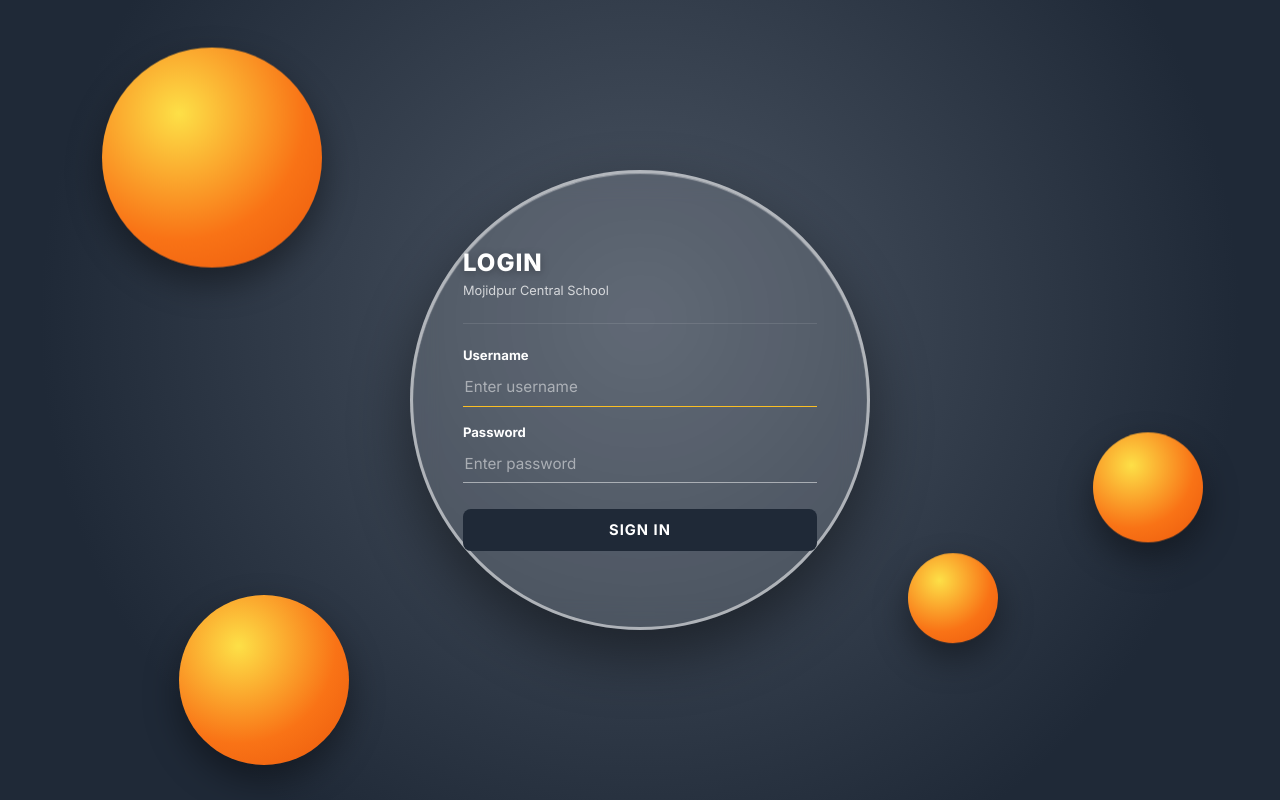
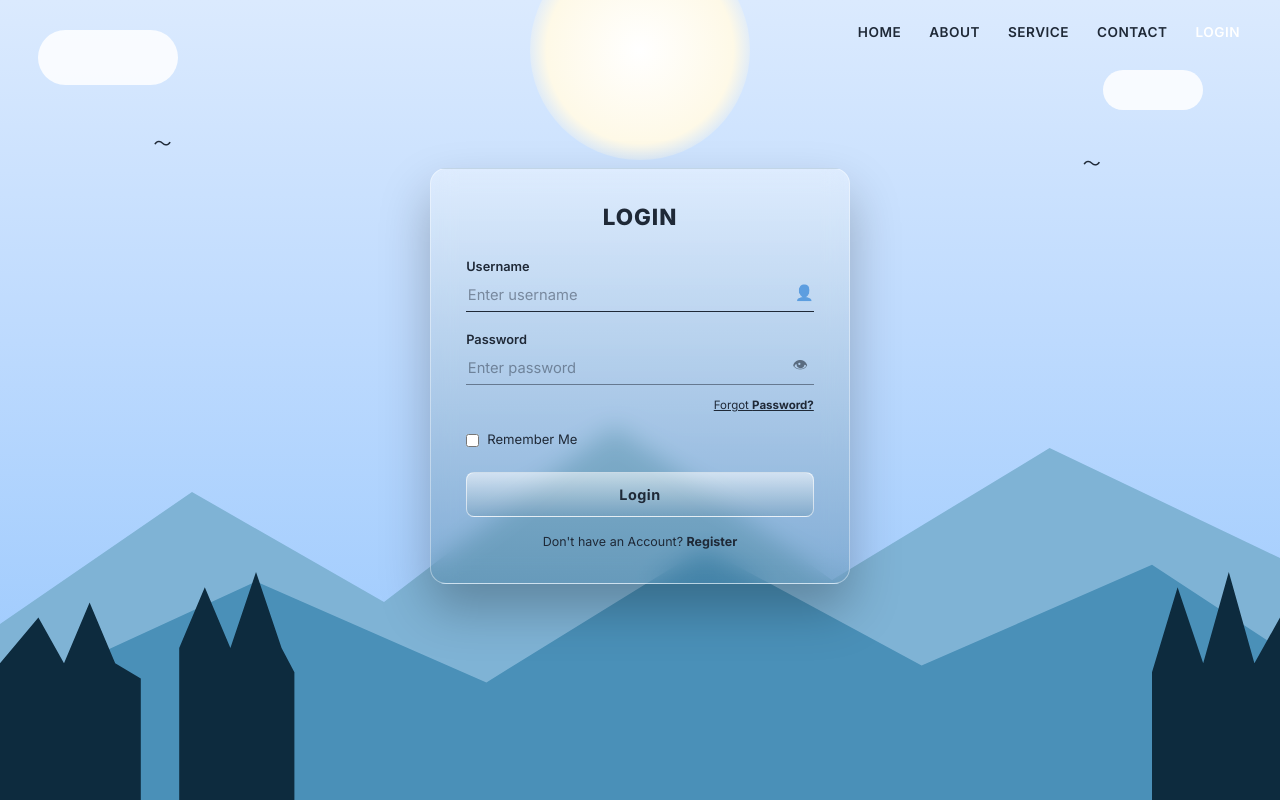
Before and after one commit to kanok121/school-website, a Flask app: page /login in a window 1280 px wide. Run offline with Flask 3, Linux system fonts and the light colour scheme; some libraries are stand-ins or nearby versions.

Commit message:
Update login.html

```diff
--- a/templates/login.html
+++ b/templates/login.html
@@ -5,7 +5,7 @@
   <meta name="viewport" content="width=device-width, initial-scale=1.0">
   <title>Login - Mojidpur Central School</title>
   <link rel="manifest" href="{{ url_for('static', filename='manifest.json') }}">
-  <meta name="theme-color" content="#374151">
+  <meta name="theme-color" content="#2c5f7c">
   <link rel="icon" href="{{ url_for('static', filename='icons/icon-192.png') }}">
   <link rel="apple-touch-icon" href="{{ url_for('static', filename='icons/icon-192.png') }}">
   <link href="https://cdn.jsdelivr.net/npm/bootstrap@5.3.3/dist/css/bootstrap.min.css" rel="stylesheet">
@@ -17,164 +17,152 @@
 
     body.login-body {
       min-height: 100vh;
-      display: flex;
-      align-items: center;
-      justify-content: center;
-      padding: 20px;
+      margin: 0;
       position: relative;
-      overflow: hidden;
-      background: radial-gradient(circle at 50% 40%, #4b5563, #1f2937 75%);
+      overflow-x: hidden;
+      background: linear-gradient(180deg, #dbeafe 0%, #bfdbfe 40%, #93c5fd 100%);
     }
 
-    .sphere {
-      position: absolute;
-      border-radius: 50%;
-      background: radial-gradient(circle at 35% 30%, #fde047, #f97316 60%, #ea580c);
-      box-shadow: 0 15px 35px rgba(0,0,0,0.4);
-      z-index: 0;
-      animation: floatY 7s ease-in-out infinite;
+    .scene { position: absolute; inset: 0; z-index: 0; overflow: hidden; }
+    .sun { position: absolute; top: -60px; left: 50%; transform: translateX(-50%);
+      width: 220px; height: 220px; border-radius: 50%;
+      background: radial-gradient(circle, #fff 0%, #fef9e7 60%, rgba(255,255,255,0) 75%); }
+    .cloud { position: absolute; background: rgba(255,255,255,0.85); border-radius: 50px; }
+    .c1 { width: 140px; height: 55px; top: 30px; left: 3%; }
+    .c2 { width: 100px; height: 40px; top: 70px; right: 6%; }
+    .mtn-back { position: absolute; bottom: 0; width: 100%; height: 55%;
+      background: #7fb3d5; clip-path: polygon(0 60%, 15% 30%, 30% 55%, 48% 15%, 65% 50%, 82% 20%, 100% 45%, 100% 100%, 0 100%); }
+    .mtn-front { position: absolute; bottom: 0; width: 100%; height: 42%;
+      background: #4a90b8; clip-path: polygon(0 70%, 20% 35%, 38% 65%, 55% 25%, 72% 60%, 90% 30%, 100% 55%, 100% 100%, 0 100%); }
+    .trees { position: absolute; bottom: 0; width: 100%; height: 38%; background: #0d2b3e;
+      clip-path: polygon(
+        0% 100%, 0% 55%, 3% 40%, 5% 55%, 7% 35%, 9% 55%, 11% 60%, 11% 100%,
+        14% 100%, 14% 50%, 16% 30%, 18% 50%, 20% 25%, 22% 50%, 23% 58%, 23% 100%,
+        90% 100%, 90% 58%, 92% 30%, 94% 55%, 96% 25%, 98% 55%, 100% 40%, 100% 100%
+      ); }
+    .bird { position: absolute; font-size: 18px; color: #1f2937; }
+    .b1 { top: 130px; left: 12%; } .b2 { top: 150px; right: 14%; }
+
+    .navbar-custom {
+      position: relative; z-index: 2;
+      display: flex; justify-content: flex-end; align-items: center;
+      gap: 28px; padding: 22px 40px;
+      font-size: 0.85rem; font-weight: 600; color: #1f2937;
+      letter-spacing: 0.5px;
     }
-    @keyframes floatY {
-      0%, 100% { transform: translateY(0px); }
-      50% { transform: translateY(-18px); }
+    .navbar-custom a { color: #1f2937; text-decoration: none; }
+    .navbar-custom a.active { color: #fff; }
+
+    .center-wrap {
+      position: relative; z-index: 2;
+      display: flex; align-items: center; justify-content: center;
+      min-height: 78vh; padding: 20px;
     }
-    .s1 { width: 220px; height: 220px; top: 6%; left: 8%; animation-delay: 0s; }
-    .s2 { width: 110px; height: 110px; top: 55%; right: 6%; animation-delay: 1.2s; }
-    .s3 { width: 170px; height: 170px; bottom: 4%; left: 14%; animation-delay: 0.6s; }
-    .s4 { width: 90px; height: 90px; bottom: 18%; right: 22%; animation-delay: 1.8s; }
 
     .login-card {
-      position: relative;
-      z-index: 2;
-      width: 460px;
-      max-width: 92vw;
-      aspect-ratio: 1 / 1;
-      border-radius: 50%;
-      background: rgba(255, 255, 255, 0.12);
-      border: 3px solid rgba(255, 255, 255, 0.55);
-      backdrop-filter: blur(14px);
-      -webkit-backdrop-filter: blur(14px);
-      box-shadow:
-        0 25px 60px rgba(0,0,0,0.45),
-        inset 0 1px 1px rgba(255,255,255,0.4);
-      display: flex;
-      align-items: center;
-      justify-content: center;
-      animation: cardEnter 0.7s cubic-bezier(.16,1,.3,1);
+      width: 100%; max-width: 420px;
+      border-radius: 16px;
+      padding: 2.2rem 2.2rem 2rem;
+      background: linear-gradient(180deg, rgba(255,255,255,0.35), rgba(60,110,140,0.35));
+      border: 1px solid rgba(255,255,255,0.4);
+      backdrop-filter: blur(12px);
+      -webkit-backdrop-filter: blur(12px);
+      box-shadow: 0 25px 50px rgba(0,0,0,0.25);
+      animation: cardEnter 0.6s cubic-bezier(.16,1,.3,1);
     }
     @keyframes cardEnter {
-      from { opacity: 0; transform: scale(0.9); }
-      to { opacity: 1; transform: scale(1); }
+      from { opacity: 0; transform: translateY(20px); }
+      to { opacity: 1; transform: translateY(0); }
     }
 
-    .login-inner {
-      width: 78%;
-      color: #fff;
-    }
-
-    .login-inner h3 {
-      font-weight: 800;
-      font-size: 1.5rem;
-      letter-spacing: 1px;
-      margin-bottom: 4px;
-      text-shadow: 0 2px 8px rgba(0,0,0,0.3);
-    }
-    .login-inner p.subtitle {
-      font-size: 0.8rem;
-      color: rgba(255,255,255,0.75);
-      margin-bottom: 1.4rem;
-    }
-    .login-inner hr.divider {
-      border: none;
-      border-top: 1.5px solid rgba(255,255,255,0.4);
-      margin: 0 0 1.4rem;
+    .login-card h3 {
+      text-align: center; font-weight: 800; font-size: 1.4rem;
+      letter-spacing: 1px; color: #1f2937; margin-bottom: 1.6rem;
     }
 
     .form-label {
-      font-weight: 700;
-      font-size: 0.82rem;
-      color: #fff;
-      margin-bottom: 4px;
-      display: block;
+      font-size: 0.8rem; font-weight: 600; color: #1f2937; margin-bottom: 2px; display: block;
     }
-    .input-wrap { margin-bottom: 1rem; }
+    .input-wrap { position: relative; margin-bottom: 1.1rem; }
     .form-control {
-      background: transparent;
-      border: none;
-      border-bottom: 1.5px solid rgba(255,255,255,0.5);
-      border-radius: 0;
-      color: #fff;
-      padding: 0.4rem 0.1rem;
-      font-size: 0.95rem;
+      background: transparent; border: none;
+      border-bottom: 1.5px solid rgba(31,41,55,0.5);
+      border-radius: 0; padding: 0.35rem 1.6rem 0.35rem 0.1rem;
+      font-size: 0.92rem; color: #1f2937;
     }
-    .form-control::placeholder { color: rgba(255,255,255,0.5); }
+    .form-control::placeholder { color: rgba(31,41,55,0.45); }
     .form-control:focus {
-      background: transparent;
-      border-bottom-color: #fbbf24;
-      box-shadow: none;
-      color: #fff;
+      background: transparent; box-shadow: none;
+      border-bottom-color: #1f2937; color: #1f2937;
     }
-
-    .btn-login {
-      background: #1f2937;
-      border: none;
-      border-radius: 8px;
-      padding: 0.65rem;
-      font-weight: 700;
-      font-size: 0.92rem;
-      letter-spacing: 1px;
-      color: #fff;
-      margin-top: 0.6rem;
-      transition: background 0.2s ease, transform 0.15s ease;
-    }
-    .btn-login:hover {
-      background: #111827;
-      transform: translateY(-2px);
-      color: #fff;
+    .input-icon {
+      position: absolute; right: 0; bottom: 8px;
+      font-size: 0.95rem; color: rgba(31,41,55,0.6);
+      background: none; border: none; cursor: pointer;
     }
 
     .forgot-link {
-      display: block;
-      text-align: center;
-      font-size: 0.75rem;
-      color: rgba(255,255,255,0.75);
-      margin-top: 0.9rem;
+      display: block; text-align: right; font-size: 0.72rem;
+      color: #1f2937; margin-top: -6px; margin-bottom: 1rem;
     }
-    .forgot-link a {
-      color: #fb923c;
-      font-weight: 700;
-      text-decoration: none;
+    .forgot-link b { font-weight: 700; }
+
+    .remember-row {
+      display: flex; align-items: center; gap: 8px;
+      font-size: 0.82rem; color: #1f2937; margin-bottom: 1.4rem;
     }
-    .forgot-link a:hover { text-decoration: underline; }
+    .remember-row input { accent-color: #1f2937; }
+
+    .btn-login {
+      background: linear-gradient(180deg, rgba(255,255,255,0.55), rgba(120,160,190,0.55));
+      border: 1px solid rgba(255,255,255,0.6);
+      border-radius: 8px; padding: 0.65rem;
+      font-weight: 700; font-size: 0.9rem; color: #1f2937;
+      letter-spacing: 0.5px;
+      transition: transform 0.15s ease;
+    }
+    .btn-login:hover { transform: translateY(-2px); color: #1f2937; }
+
+    .register-row {
+      text-align: center; font-size: 0.78rem; color: #1f2937; margin-top: 1rem;
+    }
+    .register-row b { font-weight: 700; }
 
     .alert {
-      border-radius: 8px;
-      font-size: 0.8rem;
-      padding: 0.4rem 0.7rem;
-      margin-bottom: 0.9rem;
-      background: rgba(255,255,255,0.2);
-      color: #fff;
-      border: 1px solid rgba(255,255,255,0.3);
+      border-radius: 8px; font-size: 0.8rem; padding: 0.5rem 0.8rem;
+      margin-bottom: 1rem; background: rgba(255,255,255,0.4); color: #1f2937;
+      border: 1px solid rgba(255,255,255,0.5);
     }
 
-    @media (max-width: 480px) {
-      .sphere { transform: scale(0.6); }
-      .login-card { width: 340px; }
-      .login-inner h3 { font-size: 1.2rem; }
+    @media (max-width: 500px) {
+      .navbar-custom { gap: 14px; padding: 16px 18px; font-size: 0.72rem; }
+      .login-card { padding: 1.8rem 1.5rem; }
     }
   </style>
 </head>
 <body class="login-body">
-  <div class="sphere s1"></div>
-  <div class="sphere s2"></div>
-  <div class="sphere s3"></div>
-  <div class="sphere s4"></div>
+  <div class="scene">
+    <div class="sun"></div>
+    <div class="cloud c1"></div>
+    <div class="cloud c2"></div>
+    <div class="bird b1">〜</div>
+    <div class="bird b2">〜</div>
+    <div class="mtn-back"></div>
+    <div class="mtn-front"></div>
+    <div class="trees"></div>
+  </div>
 
-  <div class="login-card">
-    <div class="login-inner">
+  <div class="navbar-custom">
+    <a href="#">HOME</a>
+    <a href="#">ABOUT</a>
+    <a href="#">SERVICE</a>
+    <a href="#">CONTACT</a>
+    <a href="#" class="active">LOGIN</a>
+  </div>
+
+  <div class="center-wrap">
+    <div class="login-card">
       <h3>LOGIN</h3>
-      <p class="subtitle">Mojidpur Central School</p>
-      <hr class="divider">
 
       {% with messages = get_flashed_messages(with_categories=true) %}
         {% if messages %}
@@ -188,19 +176,32 @@
         <label class="form-label">Username</label>
         <div class="input-wrap">
           <input type="text" name="username" class="form-control" placeholder="Enter username" required autofocus>
+          <span class="input-icon">👤</span>
         </div>
 
         <label class="form-label">Password</label>
         <div class="input-wrap">
-          <input type="password" name="password" class="form-control" placeholder="Enter password" required>
+          <input type="password" name="password" id="passwordField" class="form-control" placeholder="Enter password" required>
+          <button type="button" class="input-icon" onclick="togglePassword()">👁</button>
         </div>
+        <a href="#" class="forgot-link">Forgot <b>Password?</b></a>
 
-        <button type="submit" class="btn btn-login w-100">SIGN IN</button>
+        <label class="remember-row">
+          <input type="checkbox"> Remember Me
+        </label>
+
+        <button type="submit" class="btn btn-login w-100">Login</button>
       </form>
+
+      <div class="register-row">Don't have an Account? <b>Register</b></div>
     </div>
   </div>
 
   <script>
+    function togglePassword() {
+      const field = document.getElementById('passwordField');
+      field.type = field.type === 'password' ? 'text' : 'password';
+    }
     if ('serviceWorker' in navigator) {
       navigator.serviceWorker.register("{{ url_for('static', filename='sw.js') }}");
     }
```
